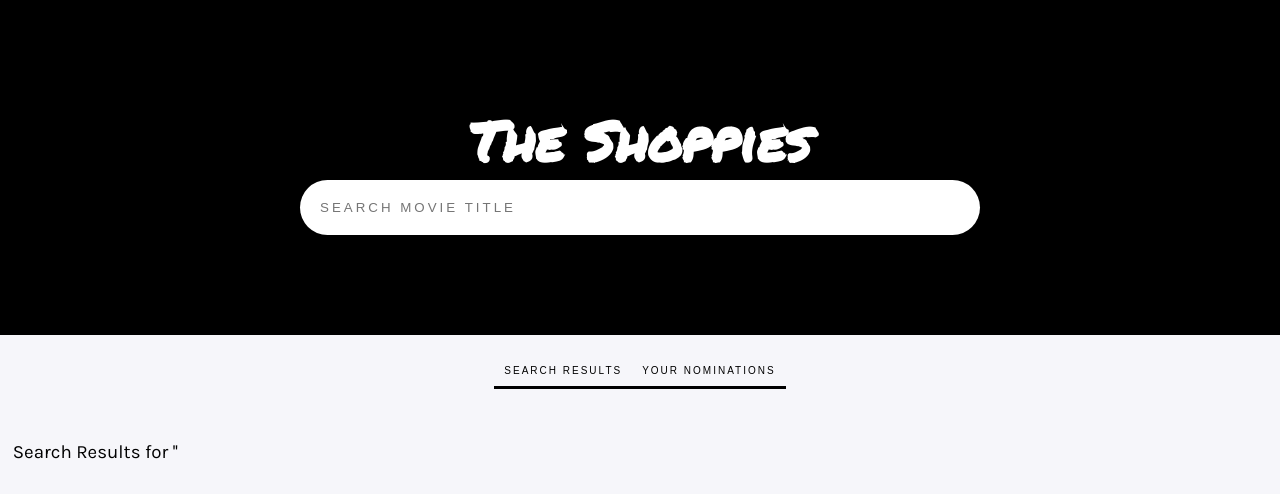
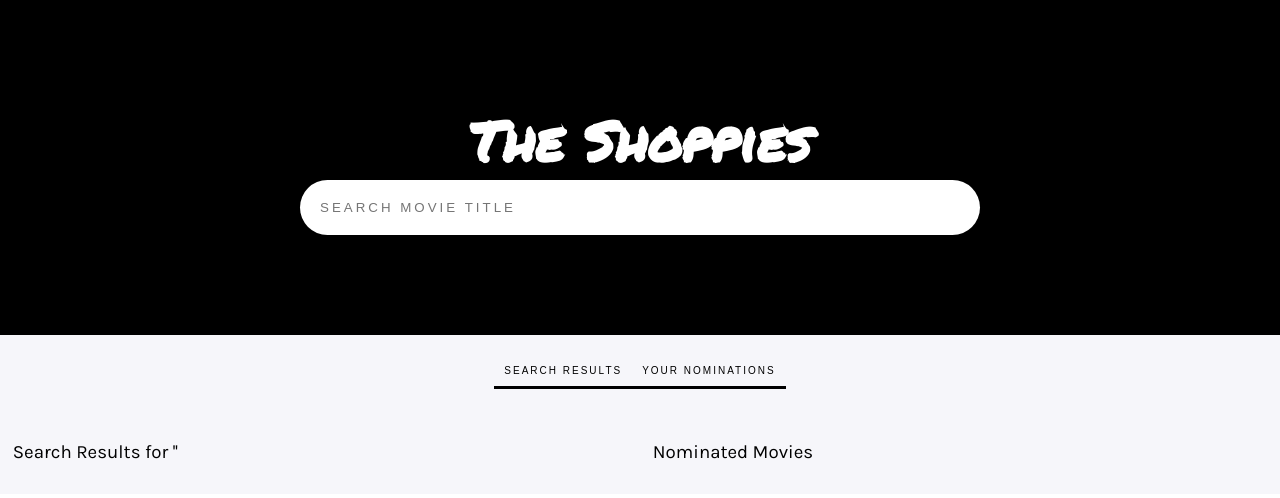
Before and after one commit to aarthiganesh/the-shoppies, a React (Create React App) app: page / in a window 1280 px wide. Shown: the top 498 px of the page. Built offline with nearby package versions, Linux system fonts and the light colour scheme; no server answers.

Commit message:
unused component fix

```diff
--- a/src/App.js
+++ b/src/App.js
@@ -92,13 +92,13 @@ function App() {
 					nominations = {nominations}
 					searchValue = {searchValue}
 				/>
-				{/* <section className="search-results">
+				<section className="search-results">
 					<h3 className="section-title">Nominated Movies</h3>
 					<NominatedMovies
 							movies={nominations}
 							handleNominateClick={removeNomination}
 					/>
-				</section> */}
+				</section>
 			</div>
 			<section className="">
 
```
Also changed, not shown: 1 other file (tests, documents, lock files or other folders).
